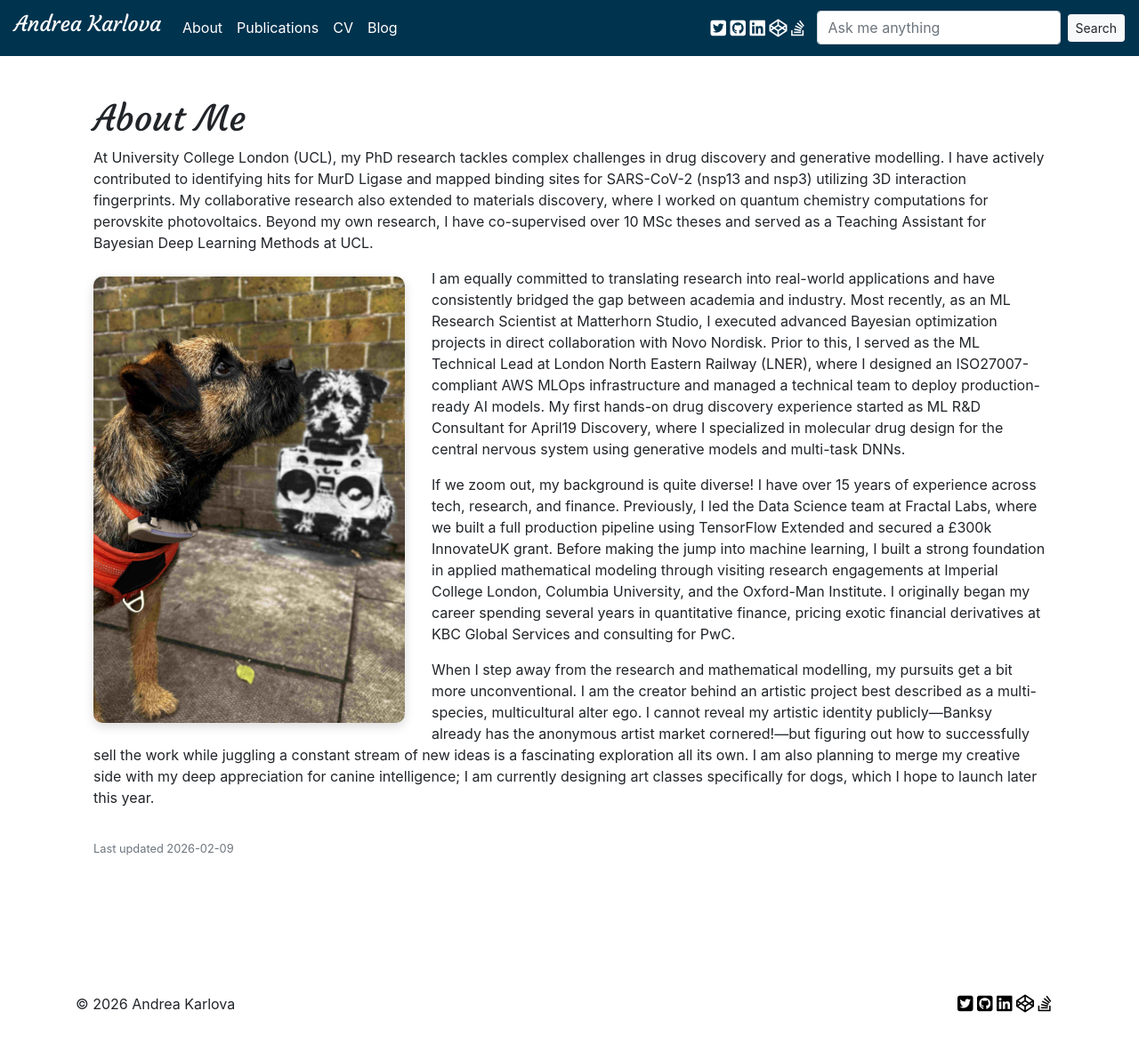
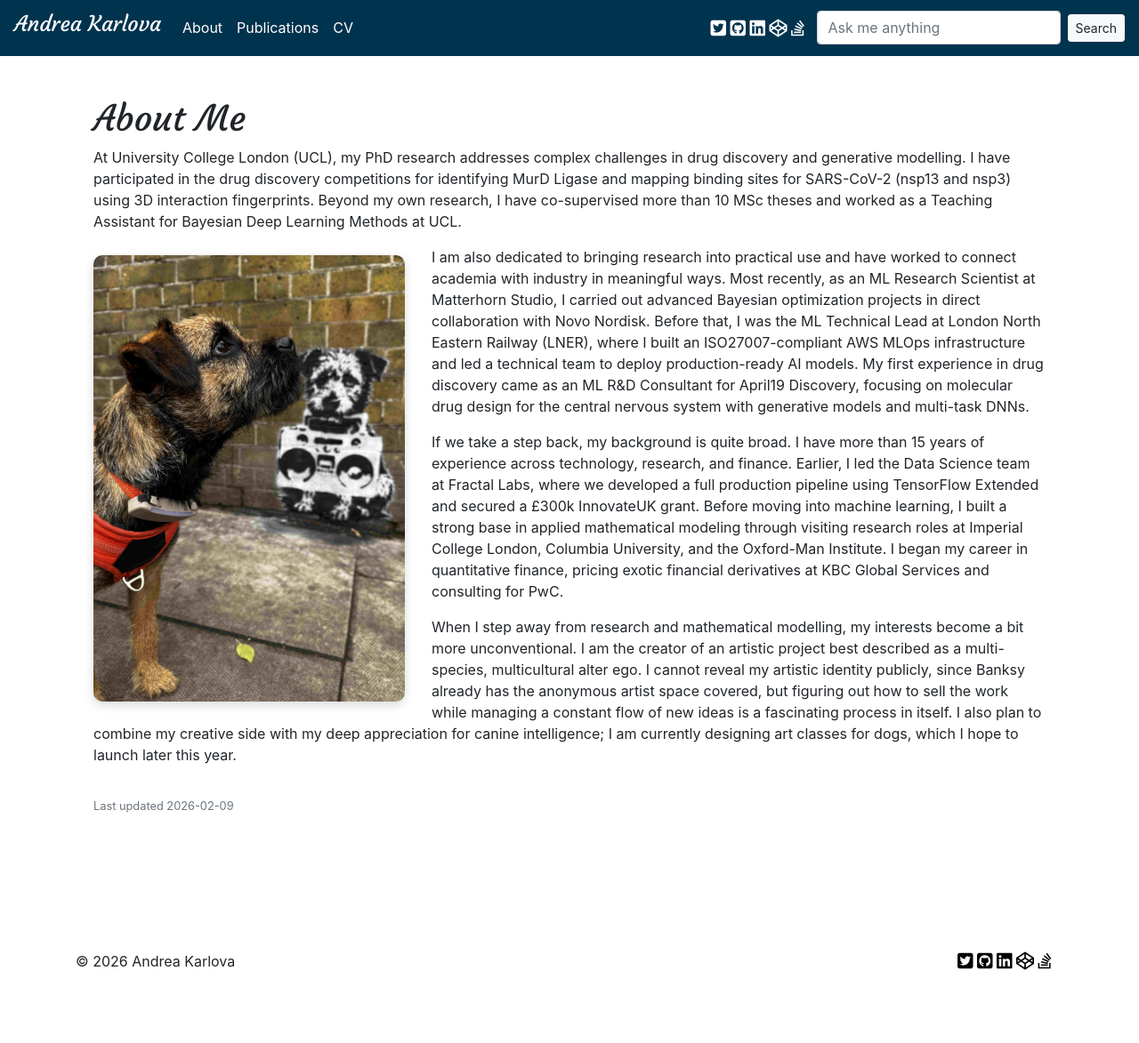
Before and after one commit to AndreaKarlova/andreakarlova.github.io, a Jekyll site: the page built from pages/about.md, in a window 1280 px wide. Shown: the whole page at 89% size. Built offline with Jekyll 4.4.1, drawn with Linux system fonts in a browser that asks for light colours; nearby versions of some CDN libraries; after the commit the page ends 1125 px from its top, so only the background shows below that.

Commit message:
removed blogs

```diff
--- a/_data/nav.yml
+++ b/_data/nav.yml
@@ -10,5 +10,5 @@ links:
 - title: CV
   url: /assets/pdf/cv.pdf
 
-- title: Blog
-  url: blog.html
+# - title: Blog
+#   url: blog.html
--- a/pages/about.md
+++ b/pages/about.md
@@ -8,16 +8,34 @@ last-updated: 2026-02-09
 ---
 
 <h1 class="mx-auto" style="font-family:Courgette;">{{ page.title }}</h1>
-At University College London (UCL), my PhD research tackles complex challenges in drug discovery and generative modelling. I have actively contributed to identifying hits for MurD Ligase and mapped binding sites for SARS-CoV-2 (nsp13 and nsp3) utilizing 3D interaction fingerprints. My collaborative research also extended to materials discovery, where I worked on quantum chemistry computations for perovskite photovoltaics. Beyond my own research, I have co-supervised over 10 MSc theses and served as a Teaching Assistant for Bayesian Deep Learning Methods at UCL.
+
+At University College London (UCL), my PhD research addresses complex challenges in drug discovery and generative modelling.
+I have participated in the drug discovery competitions for identifying MurD Ligase
+and mapping binding sites for SARS-CoV-2 (nsp13 and nsp3) using 3D interaction fingerprints.
+Beyond my own research, I have co-supervised more than 10 MSc theses and worked as a Teaching Assistant for Bayesian Deep Learning Methods at UCL.
 
 <div style="float: left; width: 40%; max-width: 350px; margin-right: 30px; margin-bottom: 20px; margin-top: 10px;">
     <img src="{{ '/assets/img/dog.jpg' | relative_url }}" alt="My Dog" style="max-width: 100%; height: auto; border-radius: 10px; box-shadow: 0 4px 12px rgba(0,0,0,0.15);">
 </div>
 
-I am equally committed to translating research into real-world applications and have consistently bridged the gap between academia and industry. Most recently, as an ML Research Scientist at Matterhorn Studio, I executed advanced Bayesian optimization projects in direct collaboration with Novo Nordisk. Prior to this, I served as the ML Technical Lead at London North Eastern Railway (LNER), where I designed an ISO27007-compliant AWS MLOps infrastructure and managed a technical team to deploy production-ready AI models. My first hands-on drug discovery experience started as ML R&D Consultant for April19 Discovery, where I specialized in molecular drug design for the central nervous system using generative models and multi-task DNNs.
+I am also dedicated to bringing research into practical use and have worked to connect academia with industry in meaningful ways.
+Most recently, as an ML Research Scientist at Matterhorn Studio, I carried out advanced Bayesian optimization projects
+in direct collaboration with Novo Nordisk. Before that, I was the ML Technical Lead at London North Eastern Railway (LNER),
+where I built an ISO27007-compliant AWS MLOps infrastructure and led a technical team to deploy production-ready AI models.
+My first experience in drug discovery came as an ML R&D Consultant for April19 Discovery,
+focusing on molecular drug design for the central nervous system with generative models and multi-task DNNs.
 
-If we zoom out, my background is quite diverse! I have over 15 years of experience across tech, research, and finance. Previously, I led the Data Science team at Fractal Labs, where we built a full production pipeline using TensorFlow Extended and secured a £300k InnovateUK grant. Before making the jump into machine learning, I built a strong foundation in applied mathematical modeling through visiting research engagements at Imperial College London, Columbia University, and the Oxford-Man Institute. I originally began my career spending several years in quantitative finance, pricing exotic financial derivatives at KBC Global Services and consulting for PwC.
+If we take a step back, my background is quite broad. I have more than 15 years of experience across technology, research, and finance.
+Earlier, I led the Data Science team at Fractal Labs,
+where we developed a full production pipeline using TensorFlow Extended and secured a £300k InnovateUK grant.
+Before moving into machine learning, I built a strong base in applied mathematical modeling through visiting research
+roles at Imperial College London, Columbia University, and the Oxford-Man Institute.
+I began my career in quantitative finance, pricing exotic financial derivatives at KBC Global Services and consulting for PwC.
 
-When I step away from the research and mathematical modelling, my pursuits get a bit more unconventional. I am the creator behind an artistic project best described as a multi-species, multicultural alter ego. I cannot reveal my artistic identity publicly—Banksy already has the anonymous artist market cornered!—but figuring out how to successfully sell the work while juggling a constant stream of new ideas is a fascinating exploration all its own. I am also planning to merge my creative side with my deep appreciation for canine intelligence; I am currently designing art classes specifically for dogs, which I hope to launch later this year.
-
+When I step away from research and mathematical modelling, my interests become a bit more unconventional.
+I am the creator of an artistic project best described as a multi-species, multicultural alter ego.
+I cannot reveal my artistic identity publicly, since Banksy already has the anonymous artist space covered,
+but figuring out how to sell the work while managing a constant flow of new ideas is a fascinating process in itself.
+I also plan to combine my creative side with my deep appreciation for canine intelligence; I am currently designing art classes for dogs,
+which I hope to launch later this year.
 <div style="clear: both;"></div>
```
Also changed, not shown: _bibliography/papers.bib (+11 -4 lines), index.md (+6 -3 lines), 1 other file.
